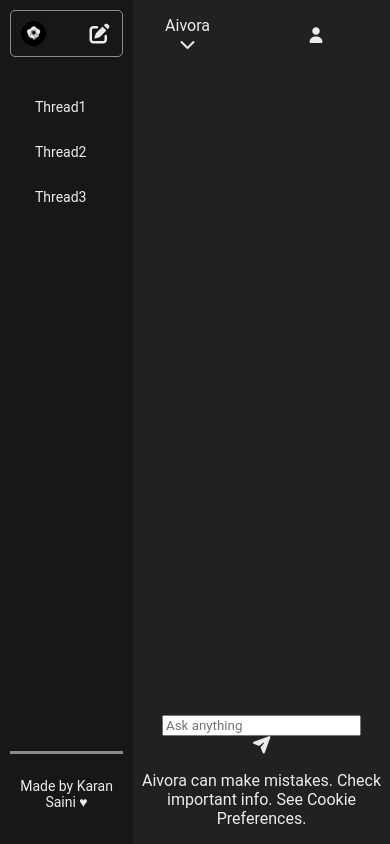
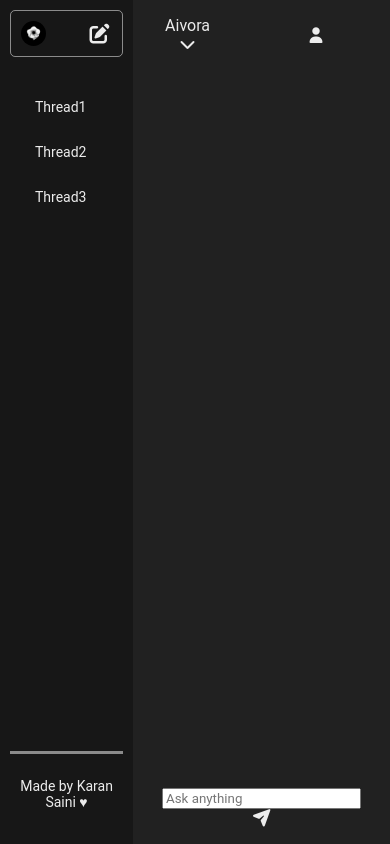
Before and after one commit to Karxn-saini07/Aivora, a React (Vite) app in the folder Frontend/: page / in a window 390 px wide. Built offline with nearby package versions, Linux system fonts and the light colour scheme.

Commit message:
Add responsive homepage UI layout

```diff
--- a/Frontend/src/ChatWindow.jsx
+++ b/Frontend/src/ChatWindow.jsx
@@ -19,7 +19,7 @@ function ChatWindow() {
                 <div id="submit"><i class="fa-solid fa-paper-plane"></i></div>
             </div>
             <p className="info">
-            Aivora can make mistakes. Check important info. See Cookie Preferences.
+            {/* Aivora can make mistakes. Check important info. See Cookie Preferences. */}
             </p>
             </div>
         </div>
```
